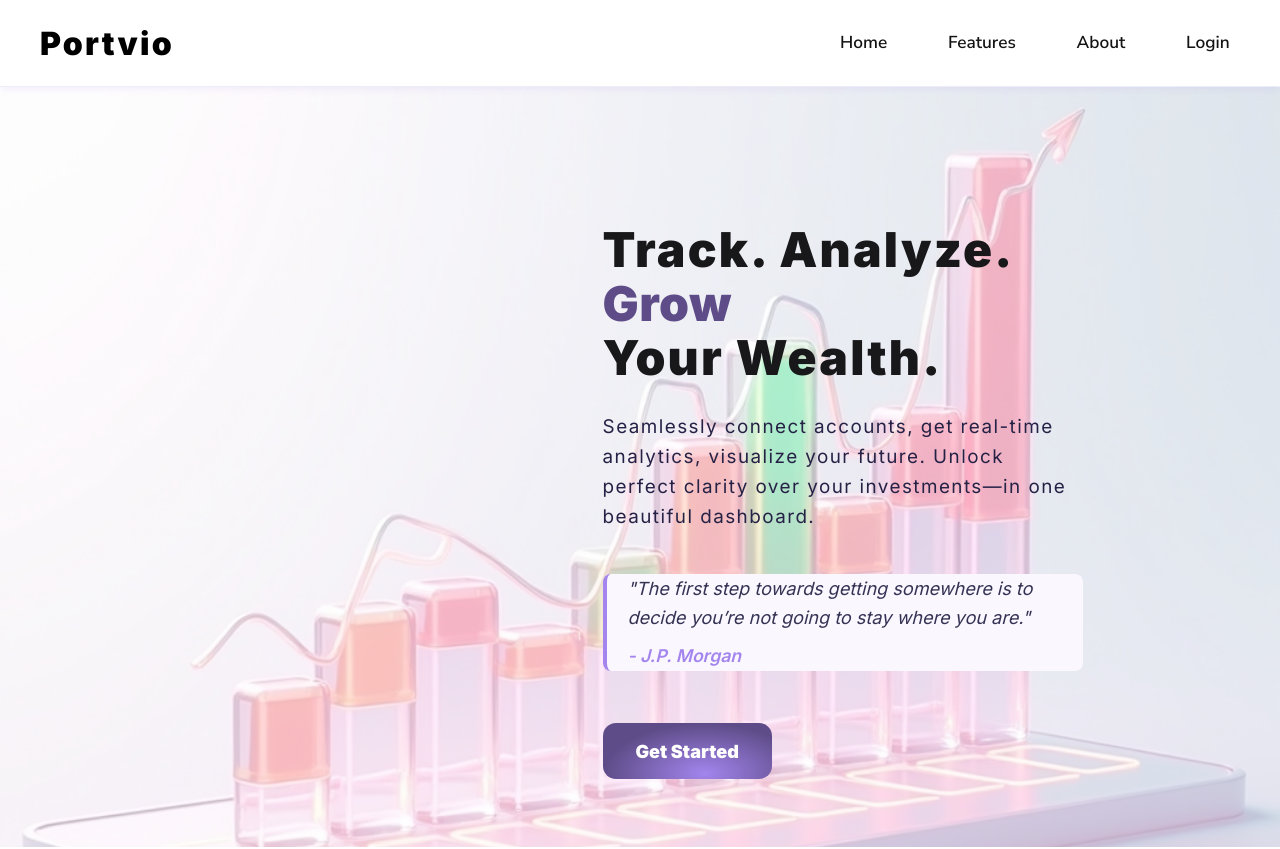
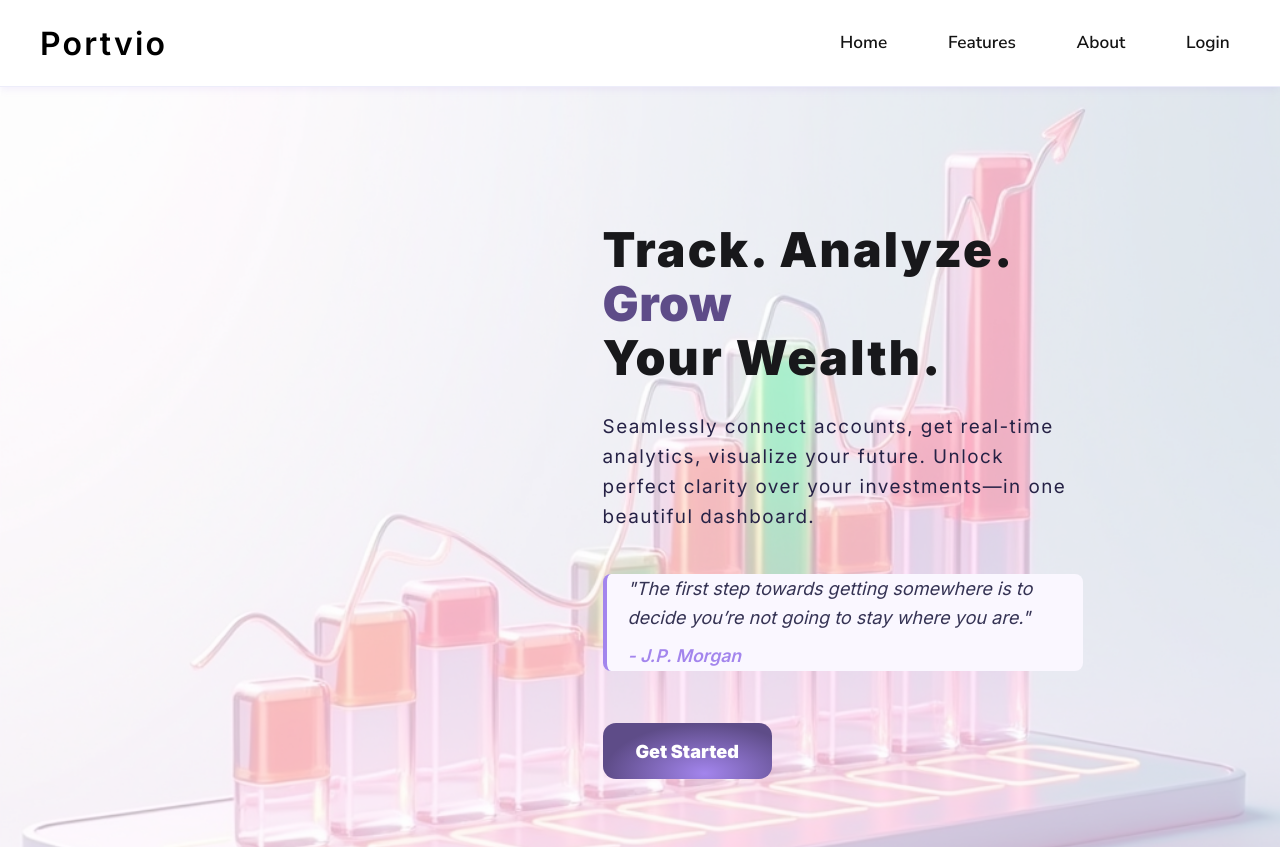
Before and after one commit to VinayakxSingh/Portvio, a React (Vite) app: page / in a window 1280 px wide. Shown: the top 849 px of the page. Built offline with nearby package versions, Linux system fonts and the light colour scheme.

Commit message:
Update Navbar.css

```diff
--- a/src/components/Navbar.css
+++ b/src/components/Navbar.css
@@ -14,7 +14,7 @@
 .logout-button:hover{background-color: #5E4C88;}
 .navbar__logo {
   font-size: 2rem;
-  font-weight: 800;
+  font-weight: 600;
   color: #000000;
   letter-spacing: 2.2px;
   font-family: 'Inter', 'Segoe UI', Arial, sans-serif;
```
